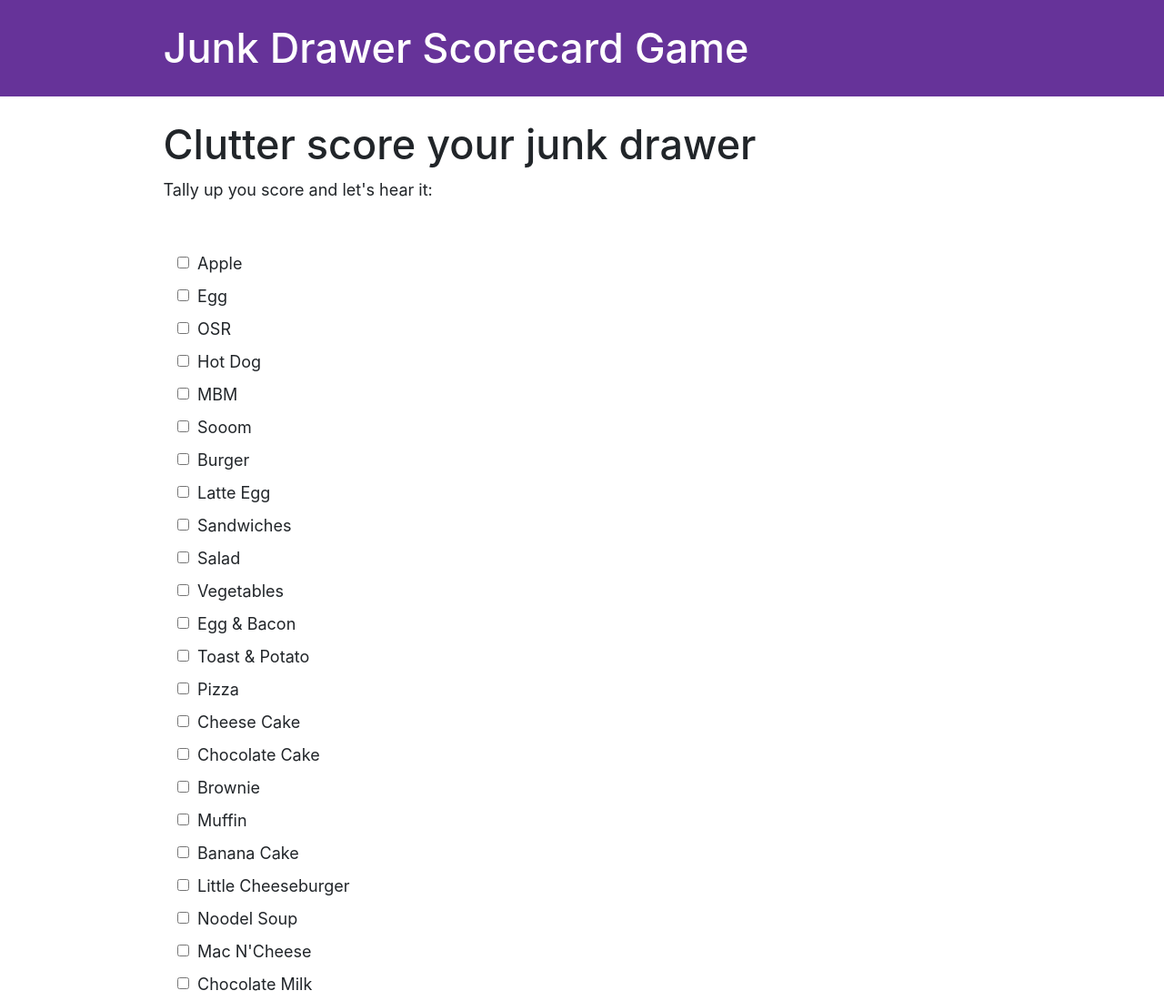
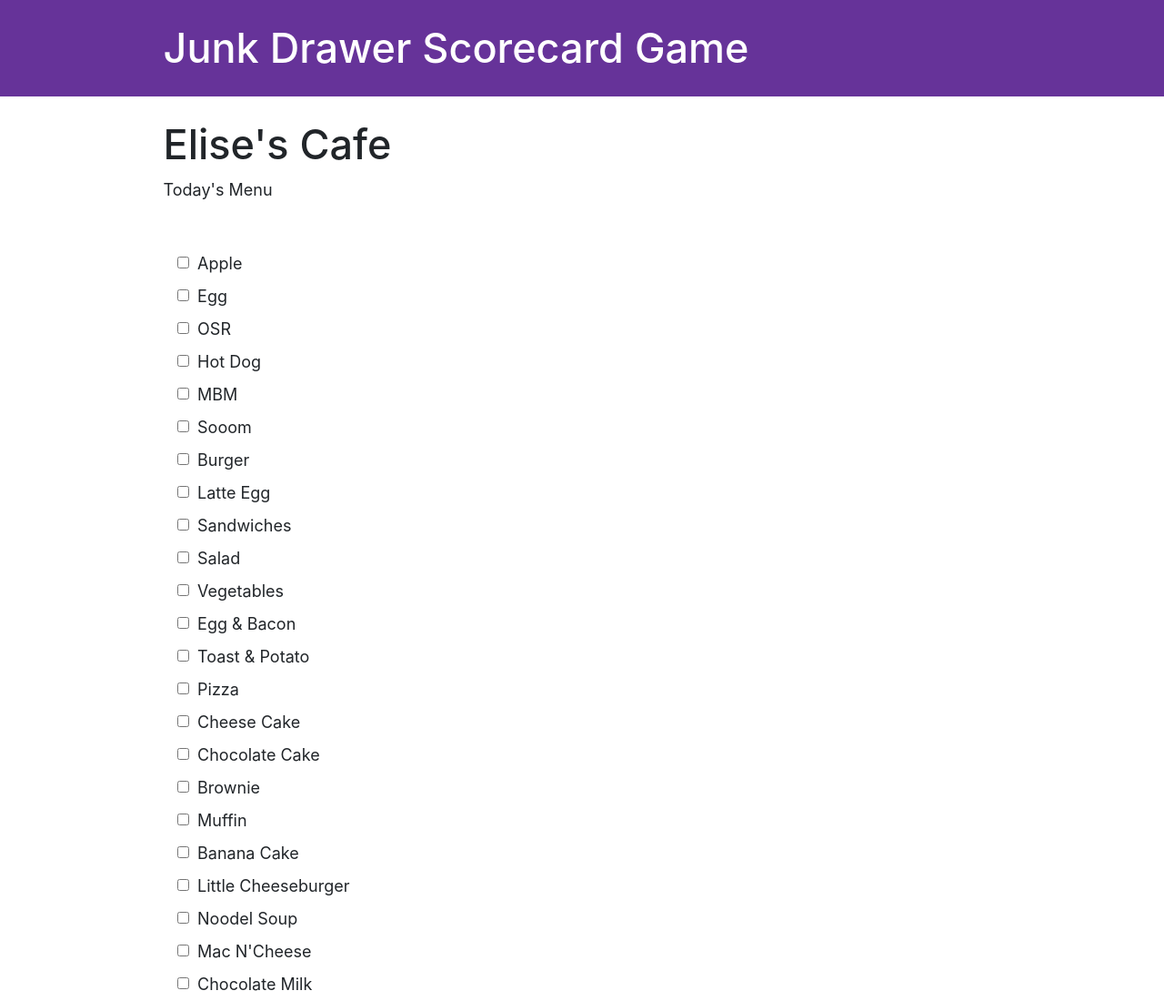
Before and after one commit to mmassie/JunkDrawerGame, a Gatsby site: page / in a window 1280 px wide. Shown: the top 1100 px of the page at 91% size. Built offline with nearby package versions, Linux system fonts and the light colour scheme; Gatsby itself is replaced by a stand-in of ours.

Commit message:
Update index.js

```diff
--- a/src/pages/index.js
+++ b/src/pages/index.js
@@ -10,8 +10,8 @@ import App from "../components/app";
 const IndexPage = () => (
   <Layout>
     <SEO title="Home" />
-    <h1>Clutter score your junk drawer</h1>
-    <p>Tally up you score and let's hear it:</p>
+    <h1>Elise's Cafe</h1>
+    <p>Today's Menu</p>
     <App />
   </Layout>
 )
```
